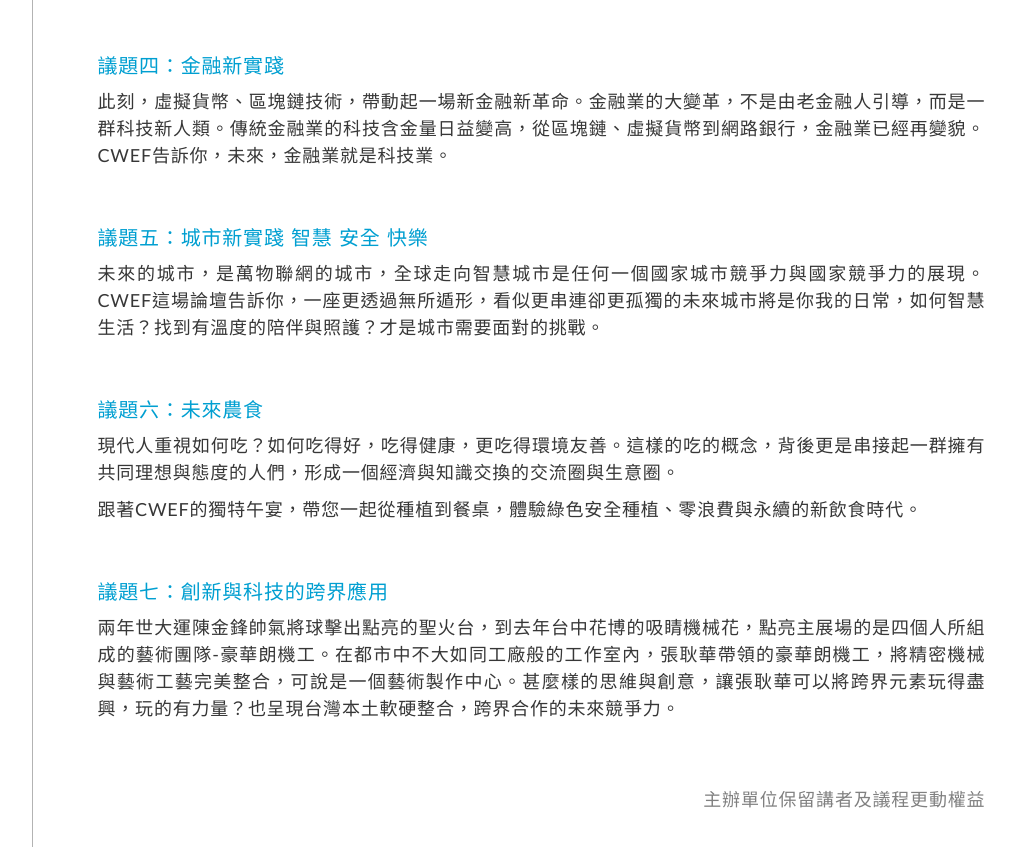
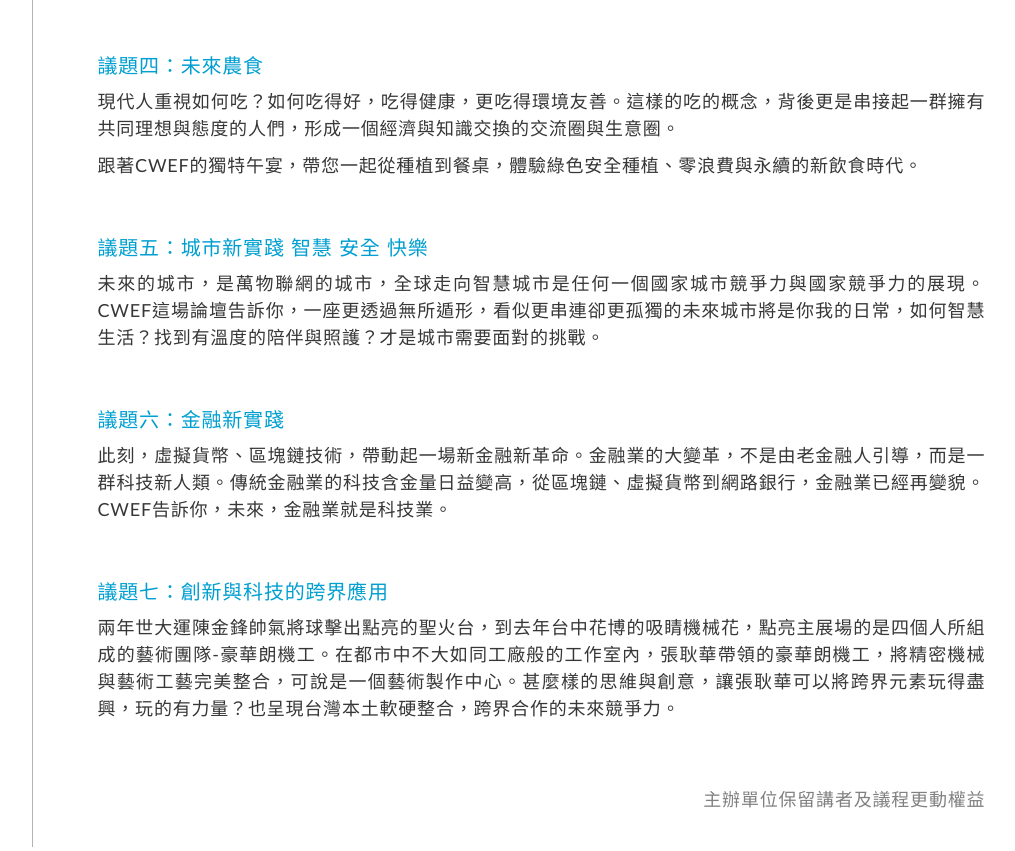
Before and after one commit to YuHsuanWang531/cwef, a plain HTML site: page 2019/index.html in a window 1280 px wide. Shown: the part 5408-6259 px from the top of the page, without its empty margins (196-1211 px from the left). Drawn offline with nearby package versions, Linux system fonts and the light colour scheme; some packages are replaced by stand-ins of ours; files whose address does not match are found by name; a web font is replaced by a local one.

Commit message:
Add files via upload

```diff
--- a/2019/index.html
+++ b/2019/index.html
@@ -72,10 +72,10 @@
 								<ul class="dropdownList" id="dropdownList2">
 									<li class="dropdown-item"><a class="nav-link page-scroll" href="report1.html">創新的想像</a></li>
 									<li class="dropdown-item"><a class="nav-link page-scroll" href="report2.html">未來醫療</a></li>
-									<li class="dropdown-item"><a class="nav-link page-scroll" href="report3.html">未來農食</a></li>
-									<li class="dropdown-item"><a class="nav-link page-scroll" href="report4.html">金融新實踐</a></li>
+									<li class="dropdown-item"><a class="nav-link page-scroll" href="report3.html">生產新實踐</a></li>
+									<li class="dropdown-item"><a class="nav-link page-scroll" href="report4.html">未來農食</a></li>
 									<li class="dropdown-item"><a class="nav-link page-scroll" href="report5.html">城市新實踐</a></li>
-									<li class="dropdown-item"><a class="nav-link page-scroll" href="report6.html">生產新實踐</a></li>
+									<li class="dropdown-item"><a class="nav-link page-scroll" href="report6.html">金融新實踐</a></li>
 									<li class="dropdown-item"><a class="nav-link page-scroll" href="report7.html">創新與科技</a></li>
 								</ul>
 							</li>
@@ -542,15 +542,16 @@
 										<li>
 												<div class="yearBox">
 													<div class="col-12">
-													<h4>議題四：金融新實踐</h4>
-													<p>此刻，虛擬貨幣、區塊鏈技術，帶動起一場新金融新革命。金融業的大變革，不是由老金融人引導，而是一群科技新人類。傳統金融業的科技含金量日益變高，從區塊鏈、虛擬貨幣到網路銀行，金融業已經再變貌。CWEF告訴你，未來，金融業就是科技業。</p>
+														<h4>議題四：未來農食</h4>
+														<p>現代人重視如何吃？如何吃得好，吃得健康，更吃得環境友善。這樣的吃的概念，背後更是串接起一群擁有共同理想與態度的人們，形成一個經濟與知識交換的交流圈與生意圈。</p>
+														<p>跟著CWEF的獨特午宴，帶您一起從種植到餐桌，體驗綠色安全種植、零浪費與永續的新飲食時代。</p>
 													</div>
 												</div>
 											</li>
 											<li>
 													<div class="yearBox">
 														<div class="col-12">
-														<h4>議題五：城市新實踐  智慧 安全 快樂</h4>
+															<h4>議題五：城市新實踐 智慧 安全 快樂</h4>
 															<p>未來的城市，是萬物聯網的城市，全球走向智慧城市是任何一個國家城市競爭力與國家競爭力的展現。CWEF這場論壇告訴你，一座更透過無所遁形，看似更串連卻更孤獨的未來城市將是你我的日常，如何智慧生活？找到有溫度的陪伴與照護？才是城市需要面對的挑戰。</p>
 														</div>
 													</div>
@@ -558,9 +559,8 @@
 										<li>
 											<div class="yearBox">
 												<div class="col-12">
-															<h4>議題六：未來農食</h4>
-															<p>現代人重視如何吃？如何吃得好，吃得健康，更吃得環境友善。這樣的吃的概念，背後更是串接起一群擁有共同理想與態度的人們，形成一個經濟與知識交換的交流圈與生意圈。</p>
-															<p>跟著CWEF的獨特午宴，帶您一起從種植到餐桌，體驗綠色安全種植、零浪費與永續的新飲食時代。</p>
+													<h4>議題六：金融新實踐</h4>
+													<p>此刻，虛擬貨幣、區塊鏈技術，帶動起一場新金融新革命。金融業的大變革，不是由老金融人引導，而是一群科技新人類。傳統金融業的科技含金量日益變高，從區塊鏈、虛擬貨幣到網路銀行，金融業已經再變貌。CWEF告訴你，未來，金融業就是科技業。</p>
 												</div>
 											</div>
 										</li>
```
Lines whose indentation alone changed are shown as unchanged.
